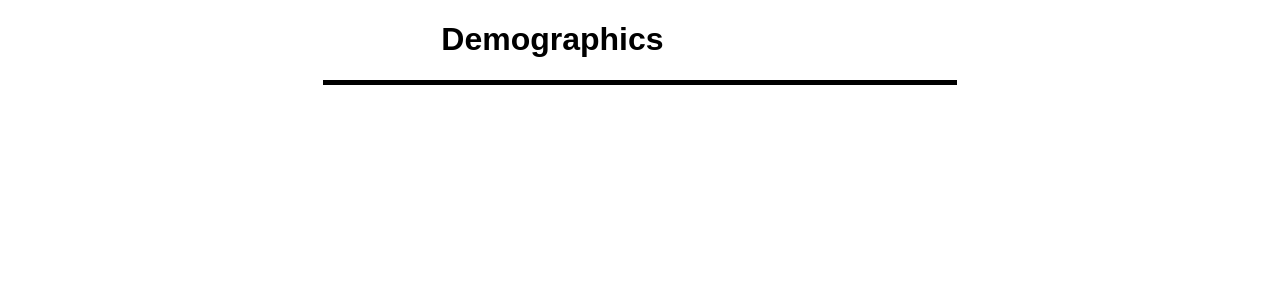
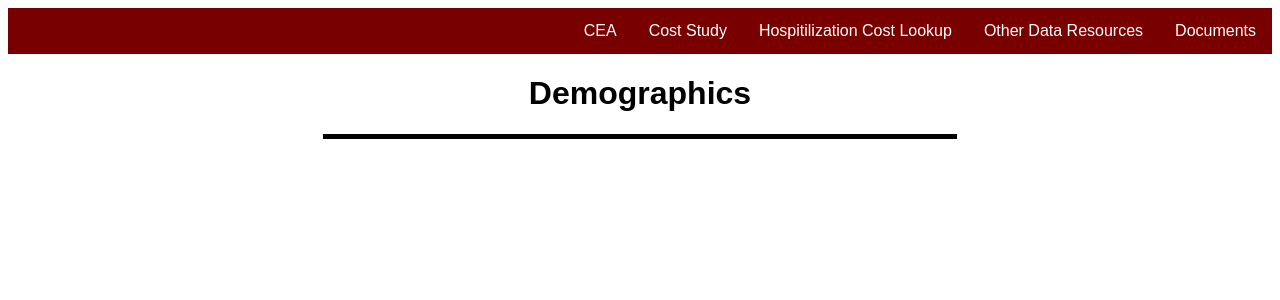
Before and after one commit to Hariharan2907/telemed_project, a Flask app: page /demographics in a window 1280 px wide. Shown: the top 300 px of the page. Run offline with Flask 2, Linux system fonts and the light colour scheme; parts of the project's set-up code (start-up, migrations or seed data) failed here and were passed over.

Commit message:
added updated nav bar

```diff
--- a/templates/demographics.html
+++ b/templates/demographics.html
@@ -9,6 +9,11 @@
 
 
     <body>
+
+      <div class="navbar" id="Top">
+        <a href="https://sites.google.com/view/pinformatics/data-science/cost-study-resources?authuser=0" target="_blank">Documents</a>
+        <a href="https://sites.google.com/view/pinformatics/data-science/public-data-resources?authuser=0" target="_blank">Other Data Resources</a>
+        <a href="#">Hospitilization Cost Lookup</a>
 
         <div class="dropdown">
           <button class="dropbtn">Cost Study
```
Lines whose indentation alone changed are shown as unchanged.
